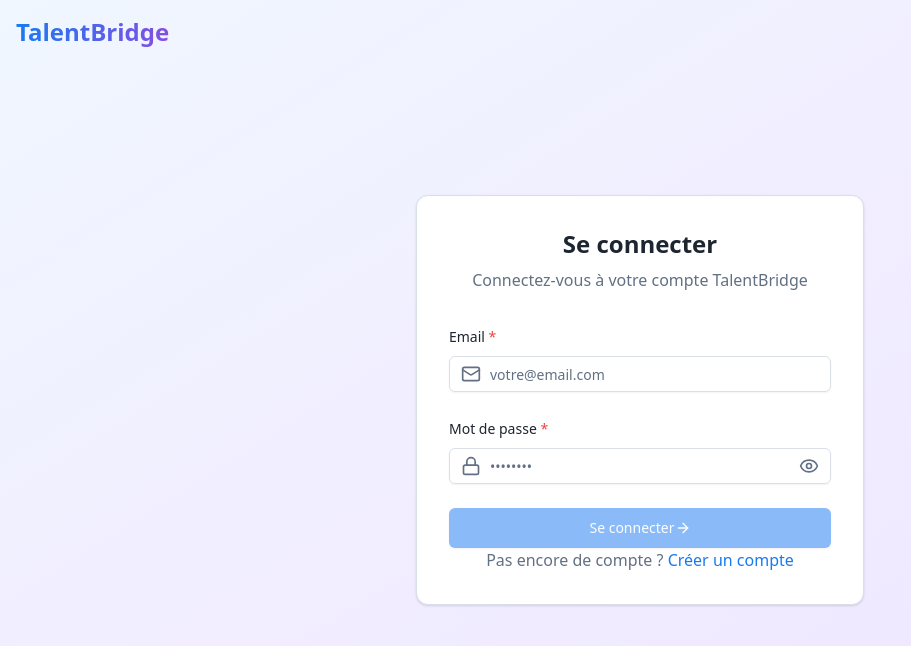
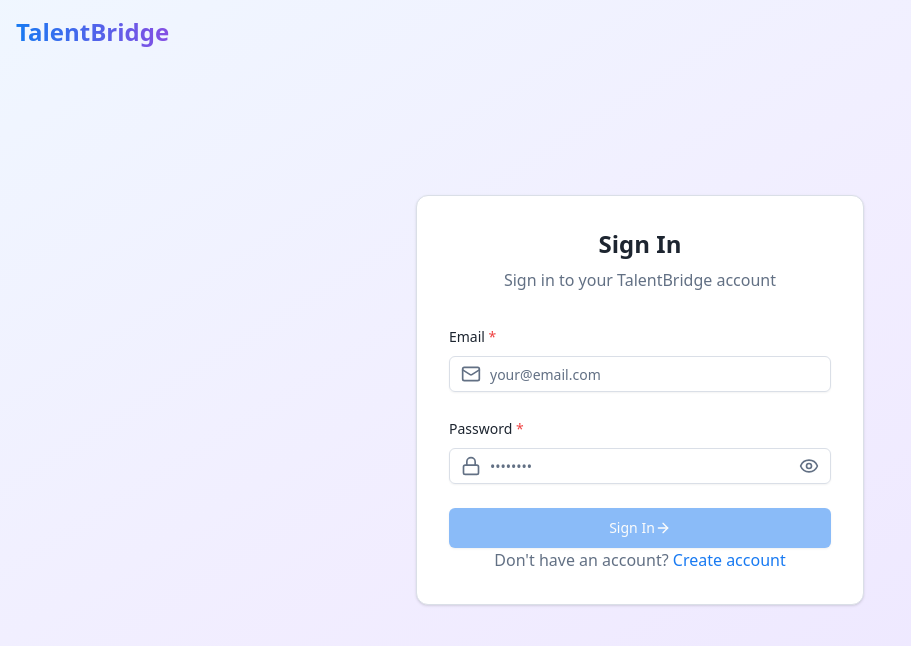
Before and after one commit to theoMich19/LXP-Boston-project, a Next.js app: page /auth in a window 1280 px wide. Shown: the top 646 px of the page, without its empty margins (0-911 px from the left). Built offline with nearby package versions, Linux system fonts and the light colour scheme.

Commit message:
update(translate): update fie

```diff
--- a/src/domains/auth/form/login.tsx
+++ b/src/domains/auth/form/login.tsx
@@ -10,7 +10,6 @@
 import toastUtils from '@/utils/toast';
 import { useRouter } from 'next/navigation';
 import { useUser } from '@/context/userContext';
-
 
 export const LoginForm: React.FC<LoginFormProps> = ({
     onSwitchToRegister,
@@ -66,7 +65,6 @@
 
                 const result = await loginUser(apiData);
 
-
                 if (result.access_token && result.user) {
                     login(result.user, result.access_token);
                 }
@@ -74,25 +72,23 @@
                 if (rememberMe) {
                     localStorage.setItem('remember_me', 'true');
                 }
-                toastUtils.info("Connexion réussie")
+                toastUtils.info("Login successful")
                 route.push('/dashboard')
 
+            } catch (error) {
+                console.error('Login error:', error);
 
-            } catch (error) {
-                console.error('Erreur lors de la connexion:', error);
-
-                let errorMessage = error.message || 'Une erreur est survenue';
+                let errorMessage = error.message || 'An error occurred';
 
                 if (error.message.includes('401') || error.message.includes('Unauthorized')) {
-                    errorMessage = 'Email ou mot de passe incorrect';
+                    errorMessage = 'Incorrect email or password';
                 } else if (error.message.includes('429')) {
-                    errorMessage = 'Trop de tentatives. Veuillez réessayer plus tard';
+                    errorMessage = 'Too many attempts. Please try again later';
                 } else if (error.message.includes('500')) {
-                    errorMessage = 'Erreur serveur. Veuillez réessayer plus tard';
+                    errorMessage = 'Server error. Please try again later';
                 }
 
                 toastUtils.error(errorMessage)
-                // setApiError(errorMessage);
             } finally {
                 setIsLoading(false);
             }
@@ -110,10 +106,10 @@
         <Card className={`w-full max-w-md p-8 glass-effect ${className}`}>
             <div className="text-center mb-8">
                 <h2 className="text-2xl font-bold text-foreground mb-2">
-                    Se connecter
+                    Sign In
                 </h2>
                 <p className="text-muted-foreground">
-                    Connectez-vous à votre compte TalentBridge
+                    Sign in to your TalentBridge account
                 </p>
             </div>
 
@@ -133,7 +129,7 @@
                         <Input
                             id="login-email"
                             type="email"
-                            placeholder="votre@email.com"
+                            placeholder="your@email.com"
                             value={formData.email}
                             onChange={(e) => handleInputChange('email', e.target.value)}
                             className={`pl-10 transition-colors ${errors.email
@@ -162,7 +158,7 @@
                         htmlFor="login-password"
                         className="text-sm font-medium text-foreground"
                     >
-                        Mot de passe <span className="text-destructive">*</span>
+                        Password <span className="text-destructive">*</span>
                     </label>
                     <div className="relative">
                         <Lock
@@ -189,7 +185,7 @@
                             onClick={togglePasswordVisibility}
                             className="absolute right-3 top-1/2 transform -translate-y-1/2 text-muted-foreground hover:text-foreground transition-colors focus:outline-none focus:ring-2 focus:ring-primary focus:ring-offset-2 rounded"
                             disabled={isLoading}
-                            aria-label={showPassword ? "Masquer le mot de passe" : "Afficher le mot de passe"}
+                            aria-label={showPassword ? "Hide password" : "Show password"}
                         >
                             {showPassword ?
                                 <EyeOff className="h-5 w-5" aria-hidden="true" /> :
@@ -218,16 +214,16 @@
                             disabled={isLoading}
                         />
                         <span className="text-muted-foreground select-none">
-                            Se souvenir de moi
+                            Remember me
                         </span>
                     </label>
                     <button
                         type="button"
                         className="text-sm text-primary hover:underline focus:outline-none focus:underline transition-all"
                         disabled={isLoading}
-                        onClick={() => console.log('Mot de passe oublié')}
+                        onClick={() => console.log('Forgot password')}
                     >
-                        Mot de passe oublié ?
+                        Forgot password?
                     </button>
                 </div> */}
 
@@ -241,11 +237,11 @@
                     {isLoading ? (
                         <div className="flex items-center space-x-2">
                             <Loader2 className="w-4 h-4 animate-spin" />
-                            <span>Connexion...</span>
+                            <span>Signing in...</span>
                         </div>
                     ) : (
                         <div className="flex items-center">
-                            <span>Se connecter</span>
+                            <span>Sign In</span>
                             <ArrowRight className="ml-2 h-4 w-4 transition-transform group-hover:translate-x-1" />
                         </div>
                     )}
@@ -254,17 +250,16 @@
 
             <div className="mt-8 text-center">
                 <p className="text-muted-foreground">
-                    Pas encore de compte ?{' '}
+                    Don&apos;t have an account?{' '}
                     <button
                         onClick={onSwitchToRegister}
                         className="text-primary hover:underline font-medium focus:outline-none focus:underline transition-all"
                         disabled={isLoading}
                     >
-                        Créer un compte
+                        Create account
                     </button>
                 </p>
             </div>
-
         </Card>
     );
 };
--- a/src/domains/auth/form/register.tsx
+++ b/src/domains/auth/form/register.tsx
@@ -10,18 +10,18 @@
 import { Input } from "@/components/ui/input";
 import { registerUser } from "@/domains/auth/server/register";
 
-// Définition des rôles disponibles
+// Available roles definition
 const ROLES = [
     {
         value: 'candidate',
-        label: 'Candidat',
-        description: 'Je recherche un emploi',
+        label: 'Candidate',
+        description: 'I\'m looking for a job',
         icon: UserCheck
     },
     {
         value: 'hr',
-        label: 'Recruteur',
-        description: 'Je recrute des talents',
+        label: 'Recruiter',
+        description: 'I recruit talents',
         icon: Building
     }
 ] as const;
@@ -35,12 +35,11 @@
         lastName: '',
         email: '',
         password: '',
-        role: 'candidate' // Valeur par défaut
+        role: 'candidate' // Default value
     });
     const [isLoading, setIsLoading] = useState<boolean>(false)
 
     const [showPassword, setShowPassword] = useState<boolean>(false);
-    // const [showConfirmPassword, setShowConfirmPassword] = useState<boolean>(false);
     const [focusedField, setFocusedField] = useState<string | null>(null);
 
     const {
@@ -63,9 +62,6 @@
             if ((field === 'firstName' || field === 'lastName') && value.length >= 2) {
                 setTimeout(() => validateField(field), 300);
             }
-            // if (field === 'confirmPassword' && formData.password) {
-            //     setTimeout(() => validateField(field), 300);
-            // }
         }
     }, [clearFieldError, validateField, formData.password]);
 
@@ -77,10 +73,6 @@
     const togglePasswordVisibility = useCallback(() => {
         setShowPassword(prev => !prev);
     }, []);
-
-    // const toggleConfirmPasswordVisibility = useCallback(() => {
-    //     setShowConfirmPassword(prev => !prev);
-    // }, []);
 
     const handleFocus = useCallback((field: string) => {
         setFocusedField(field);
@@ -109,7 +101,6 @@
 
                 const result = await registerUser(apiData);
 
-
                 if (result.token) {
                     localStorage.setItem('auth_token', result.token);
                 }
@@ -117,7 +108,7 @@
                 onSwitchToLogin()
 
             } catch (error) {
-                console.error('Erreur lors de l\'inscription:', error);
+                console.error('Registration error:', error);
             } finally {
                 setIsLoading(false);
             }
@@ -139,18 +130,18 @@
         <Card className={`w-full max-w-md p-8 glass-effect ${className}`}>
             <div className="text-center mb-8">
                 <h2 className="text-2xl font-bold text-foreground mb-2">
-                    Créer un compte
+                    Create Account
                 </h2>
                 <p className="text-muted-foreground">
-                    Rejoignez TalentBridge et trouvez votre emploi idéal
+                    Join TalentBridge and find your ideal job
                 </p>
             </div>
 
             <div className="space-y-6" onKeyDown={handleKeyDown}>
-                {/* Sélection du rôle */}
+                {/* Role selection */}
                 <div className="space-y-3">
                     <label className="text-sm font-medium text-foreground">
-                        Je suis <span className="text-destructive">*</span>
+                        I am <span className="text-destructive">*</span>
                     </label>
                     <div className="grid grid-cols-2 gap-3">
                         {ROLES.map((role) => {
@@ -193,7 +184,7 @@
                                         </div>
                                     </div>
 
-                                    {/* Indicateur de sélection */}
+                                    {/* Selection indicator */}
                                     {isSelected && (
                                         <div className="absolute top-2 right-2">
                                             <div className="w-4 h-4 bg-primary rounded-full flex items-center justify-center">
@@ -212,14 +203,14 @@
                     )}
                 </div>
 
-                {/* Champs nom et prénom */}
+                {/* First name and last name fields */}
                 <div className="flex flex-row sm:flex-col gap-4">
                     <div className="space-y-2">
                         <label
                             htmlFor="register-firstName"
                             className="text-sm font-medium text-foreground"
                         >
-                            Prénom <span className="text-destructive">*</span>
+                            First Name <span className="text-destructive">*</span>
                         </label>
                         <div className="relative">
                             <User
@@ -229,7 +220,7 @@
                             <Input
                                 id="register-firstName"
                                 type="text"
-                                placeholder="Prénom"
+                                placeholder="First Name"
                                 value={formData.firstName}
                                 onChange={(e) => handleInputChange('firstName', e.target.value)}
                                 onFocus={() => handleFocus('firstName')}
@@ -260,7 +251,7 @@
                             htmlFor="register-lastName"
                             className="text-sm font-medium text-foreground"
                         >
-                            Nom <span className="text-destructive">*</span>
+                            Last Name <span className="text-destructive">*</span>
                         </label>
                         <div className="relative">
                             <User
@@ -270,7 +261,7 @@
                             <Input
                                 id="register-lastName"
                                 type="text"
-                                placeholder="Nom"
+                                placeholder="Last Name"
                                 value={formData.lastName}
                                 onChange={(e) => handleInputChange('lastName', e.target.value)}
                                 onFocus={() => handleFocus('lastName')}
@@ -313,7 +304,7 @@
                         <Input
                             id="register-email"
                             type="email"
-                            placeholder="votre@email.com"
+                            placeholder="your@email.com"
                             value={formData.email}
                             onChange={(e) => handleInputChange('email', e.target.value)}
                             onFocus={() => handleFocus('email')}
@@ -339,13 +330,13 @@
                     )}
                 </div>
 
-                {/* Mot de passe */}
+                {/* Password */}
                 <div className="space-y-2">
                     <label
                         htmlFor="register-password"
                         className="text-sm font-medium text-foreground"
                     >
-                        Mot de passe <span className="text-destructive">*</span>
+                        Password <span className="text-destructive">*</span>
                     </label>
                     <div className="relative">
                         <Lock
@@ -374,7 +365,7 @@
                             onClick={togglePasswordVisibility}
                             className="absolute right-3 top-1/2 transform -translate-y-1/2 text-muted-foreground hover:text-foreground transition-colors focus:outline-none focus:ring-2 focus:ring-primary focus:ring-offset-2 rounded"
                             disabled={isLoading}
-                            aria-label={showPassword ? "Masquer le mot de passe" : "Afficher le mot de passe"}
+                            aria-label={showPassword ? "Hide password" : "Show password"}
                         >
                             {showPassword ?
                                 <EyeOff className="h-5 w-5" aria-hidden="true" /> :
@@ -402,7 +393,7 @@
                             {(focusedField === 'password' || passwordStrength.strength < 100) && (
                                 <div className="bg-muted/50 rounded-lg p-3 space-y-2">
                                     <p className="text-xs font-medium text-muted-foreground mb-2">
-                                        Exigences du mot de passe :
+                                        Password requirements:
                                     </p>
                                     {passwordStrength.requirements.map((req, index) => (
                                         <div key={index} className="flex items-center space-x-2">
@@ -433,78 +424,7 @@
                     )}
                 </div>
 
-                {/* Confirmation mot de passe */}
-                {/* <div className="space-y-2">
-                    <label
-                        htmlFor="register-confirm-password"
-                        className="text-sm font-medium text-foreground"
-                    >
-                        Confirmer le mot de passe <span className="text-destructive">*</span>
-                    </label>
-                    <div className="relative">
-                        <Lock
-                            className="absolute left-3 top-1/2 transform -translate-y-1/2 text-muted-foreground h-5 w-5 pointer-events-none"
-                            aria-hidden="true"
-                        />
-                        <Input
-                            id="register-confirm-password"
-                            type={showConfirmPassword ? 'text' : 'password'}
-                            placeholder="••••••••"
-                            value={formData.confirmPassword}
-                            onChange={(e) => handleInputChange('confirmPassword', e.target.value)}
-                            className={`pl-10 pr-12 transition-colors ${errors.confirmPassword
-                                ? 'border-destructive focus:border-destructive'
-                                : formData.confirmPassword && formData.password === formData.confirmPassword
-                                    ? 'border-success focus:border-success'
-                                    : 'focus:border-primary'
-                                }`}
-                            disabled={isLoading}
-                            autoComplete="new-password"
-                            aria-invalid={!!errors.confirmPassword}
-                            aria-describedby={errors.confirmPassword ? "register-confirm-password-error" : undefined}
-                        />
-                        <button
-                            type="button"
-                            onClick={toggleConfirmPasswordVisibility}
-                            className="absolute right-3 top-1/2 transform -translate-y-1/2 text-muted-foreground hover:text-foreground transition-colors focus:outline-none focus:ring-2 focus:ring-primary focus:ring-offset-2 rounded"
-                            disabled={isLoading}
-                            aria-label={showConfirmPassword ? "Masquer la confirmation" : "Afficher la confirmation"}
-                        >
-                            {showConfirmPassword ?
-                                <EyeOff className="h-5 w-5" aria-hidden="true" /> :
-                                <Eye className="h-5 w-5" aria-hidden="true" />
-                            }
-                        </button>
-                    </div>
-
-                    {formData.confirmPassword && (
-                        <div className="flex items-center space-x-2">
-                            {formData.password === formData.confirmPassword ? (
-                                <>
-                                    <Check className="h-4 w-4 text-success" />
-                                    <span className="text-xs text-success">Les mots de passe correspondent</span>
-                                </>
-                            ) : (
-                                <>
-                                    <X className="h-4 w-4 text-destructive" />
-                                    <span className="text-xs text-destructive">Les mots de passe ne correspondent pas</span>
-                                </>
-                            )}
-                        </div>
-                    )}
-
-                    {errors.confirmPassword && (
-                        <p
-                            id="register-confirm-password-error"
-                            className="text-sm text-destructive animate-slide-up"
-                            role="alert"
-                        >
-                            {errors.confirmPassword}
-                        </p>
-                    )}
-                </div> */}
-
-                {/* Bouton de soumission */}
+                {/* Submit button */}
                 <Button
                     type="button"
                     onClick={handleSubmit}
@@ -515,13 +435,13 @@
                     {isLoading ? (
                         <div className="flex items-center space-x-2">
                             <Loader2 className="w-4 h-4 animate-spin" />
-                            <span>Création du compte...</span>
+                            <span>Creating account...</span>
                         </div>
                     ) : (
                         <div className="flex items-center">
                             <Shield className="mr-2 h-4 w-4" />
                             <span>
-                                {formData.role === 'candidate' ? 'Créer mon profil candidat' : 'Créer mon espace recruteur'}
+                                {formData.role === 'candidate' ? 'Create my candidate profile' : 'Create my recruiter workspace'}
                             </span>
                             <ArrowRight className="ml-2 h-4 w-4 transition-transform group-hover:translate-x-1" />
                         </div>
@@ -531,13 +451,13 @@
 
             <div className="mt-8 text-center">
                 <p className="text-muted-foreground">
-                    Déjà un compte ?{' '}
+                    Already have an account?{' '}
                     <button
                         onClick={onSwitchToLogin}
                         className="text-primary hover:underline font-medium focus:outline-none focus:underline transition-all"
                         disabled={isLoading}
                     >
-                        Se connecter
+                        Sign in
                     </button>
                 </p>
             </div>
```
